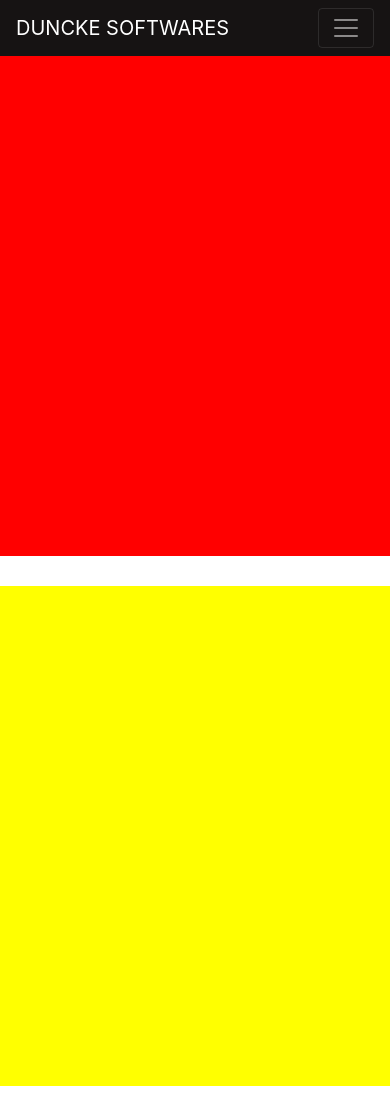
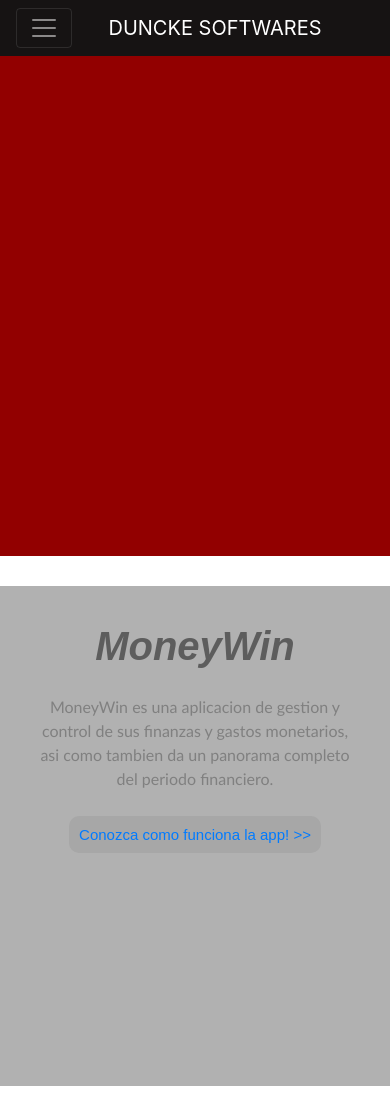
Before and after one commit to dunckesoftwares/dunckesoftwares.github.io, a plain HTML site: page index.html in a window 390 px wide. Shown: the top 1100 px of the page. Drawn offline with Linux system fonts and the light colour scheme.

Commit message:
new changes in xs screens

```diff
--- a/Content/style.css
+++ b/Content/style.css
@@ -8,6 +8,7 @@
 /*=====================*/
 .navbar-brand {
     flex-grow: 1;
+    text-align: center;
 }
 .navbar-dark .navbar-nav .nav-link {
     color: rgb(255, 255, 255);
@@ -15,8 +16,14 @@
 .bg-dark {
     background-color: rgb(22, 19, 19)!important;
 }
+@media (min-width: 992px) and (max-width: 2000px){
+    #btnSearcher {
+        display: none;
+    }
+}
 
-
+/*===================================================*/
+/*========       XS EXTRA SMALL SCREEN       ========*/
 /*===================================================*/
 @media (min-width: 100px) and (max-width: 390px){
     /*=====================*/
@@ -29,18 +36,52 @@
     /*=====================*/
     .cont {
         height: 500px;
-        background-color: red;
+        width: 100%;
+        background-color: rgb(146, 0, 0);
     }
+    /*==========================*/
+    /*======= CONTENIDO 1 ======*/
     .content1 {
         height: 500px;
         width: 100%;
         margin-top: 30px;
-        background-color: yellow;
+        background-color: rgb(177, 177, 177);
+        text-align: center;
     }
+    #titlePrd_1 {
+        font-size: 40px;
+        font-family: sans-serif;
+        font-style: italic;
+        font-weight: 600;
+        color: rgb(93, 93, 93);
+        position: relative;
+        top: 30px;
+    }
+    #textPrd_1 {
+        font-family: 25px;
+        font-family: 'Gill Sans', 'Gill Sans MT', Calibri, 'Trebuchet MS', sans-serif;
+        position: relative;
+        top: 2%;
+        color: gray;
+        width: 80%;
+        margin-top: 10%;
+        margin-left: 10%;
+    }
+    #linkPrd_1 {
+        font-size: 15px;
+        font-family: sans-serif;
+        position: relative;
+        top: 25px;
+        text-decoration-line: none;
+        padding: 10px;
+        border-radius: 10px;
+        background-color: rgb(167, 167, 167);
+    }
+    /*==========================*/
+    /*======= CONTENIDO 2 ======*/
     .content2 {
         height: 500px;
-        width: 100%;
-        background-color: rgb(255, 94, 0);
+        background-color: rgb(49, 28, 28);
         margin-top: 50px;
     }
     .content3 {
--- a/index.html
+++ b/index.html
@@ -11,16 +11,24 @@
 <body>
 
 
-
+    <!--======================================================-->
+    <!--===============    ENCABEZADO    =====================-->
+    <!--======================================================-->
     <header>
         <nav class="navbar navbar-expand-lg navbar-dark bg-dark">
-
-            <a class="navbar-brand" href="#">DUNCKE SOFTWARES</a>
-
+            <!-------------------------------->
+            <!-------------------------------->
             <button class="navbar-toggler" type="button" data-toggle="collapse" data-target="#navbarSupportedContent" aria-controls="navbarSupportedContent" aria-expanded="false" aria-label="Toggle navigation">
                 <span class="navbar-toggler-icon"></span>
             </button>
 
+            <!-------------------------------->
+            <!----------   LOGO   ------------>
+            <a class="navbar-brand" href="#">DUNCKE SOFTWARES</a>
+            <!-------------------------------->
+
+            <!-------------------------------->
+            <!-------------------------------->
             <div class="collapse navbar-collapse" id="navbarSupportedContent">
                 <ul class="navbar-nav mr-auto">
                     <li class="nav-item">
@@ -36,33 +44,50 @@
                         <a class="nav-link" href="#">Security & Auditory Services</a>
                     </li>
                 </ul>
+            </div>
+            <!-------------------------------->
+            <!-------------------------------->
 
-                <!----------------------------------->
-                <!--          Search Box           -->
-                <!----------------------------------->
-
+            <!-------------------------------->
+            <!--------------------------------
+            <button id="btnSearcher" type="button" data-toggle="collapse" data-target="#navbarSupportedContent2" aria-controls="navbarSupportedContent2" aria-expanded="false" aria-label="Toggle navigation">
+                <span>Search</span>
+            </button>
+            <div class="collapse navbar-collapse" id="navbarSupportedContent2">
                 <form class="form-inline my-2 my-lg-0">
                     <input class="form-control mr-sm-2" type="search" placeholder="Search" aria-label="Search">
                     <button class="btn btn-outline-success my-2 my-sm-0" type="submit">Search</button>
                 </form>
             </div>
+            ------------------------------->
+            <!-------------------------------->
         </nav>
     </header>
 
-    <div class="container-fluid">
+
+    <!--======================================================-->
+    <!--=============  CONTENIDO PRINCIPAL  ==================-->
+    <!--======================================================-->
+    <section class="container-fluid">
         <div class="row">
+            <div class="cont">
+                <!----- CONTENIDO INFORMATIVO ----->
+            </div>
+        </div>
+    </section>
 
-            <section class="container-fluid cont">
-
-            </section>
-
-        </div>
-    </div>
-
-    <section>
+    <!--======================================================-->
+    <!--==========     CONTENIDO SECUNDARIO   ================-->
+    <!--======================================================-->
+    <section class="container-fluid">
         <div class="row">
             <div class="col-xs-12 content1">
-                <!-- Content 1 -->
+                <!-- Content 2 -->
+                <a href="#" id="titlePrd_1">MoneyWin</a>
+                <p id="textPrd_1">MoneyWin es una aplicacion de gestion y control de sus finanzas y gastos monetarios,
+                    asi como tambien da un panorama completo del periodo financiero.
+                </p>
+                <span id="linkPrd_1"><a href="#">Conozca como funciona la app! >></a></span>
             </div>
             <div class="col-xs-12 content2">
                 <!-- Content 2 -->
```
Also changed, not shown: 1 other file.
